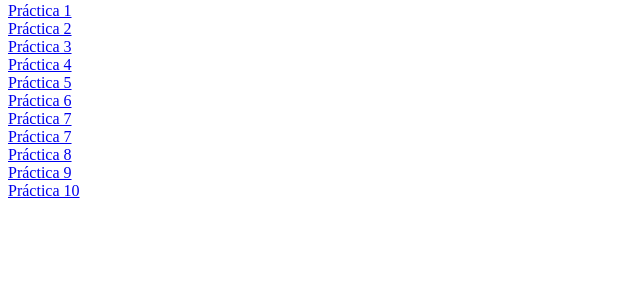
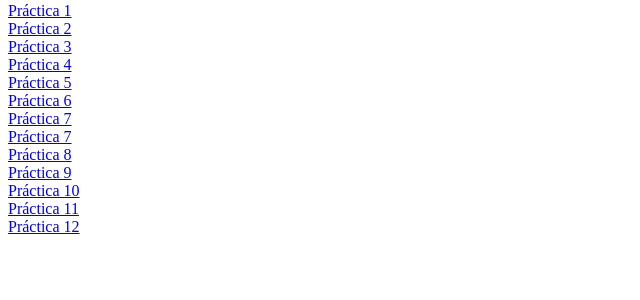
Before and after one commit to Arxfa27/Mis-paginas, a PHP site: page / in a window 1280 px wide. Shown: the part 254-554 px from the top of the page, without its empty margins (0-640 px from the left). Run offline with PHP 8.4, Linux system fonts and the light colour scheme.

Commit message:
Update index.php

```diff
--- a/index.php
+++ b/index.php
@@ -42,5 +42,9 @@
             <a href="9.png" title="Práctica 9"> Práctica 9 </a>
             <br>
             <a href="10.png" title="Práctica 10"> Práctica 10 </a>
+            <br>
+            <a href="PRACTICA 9.1" title="Práctica 11"> Práctica 11 </a>
+            <br>
+            <a href="PRACTICARAFA.html" title="Práctica 12"> Práctica 12</a>
         </body>
 </html>
```
